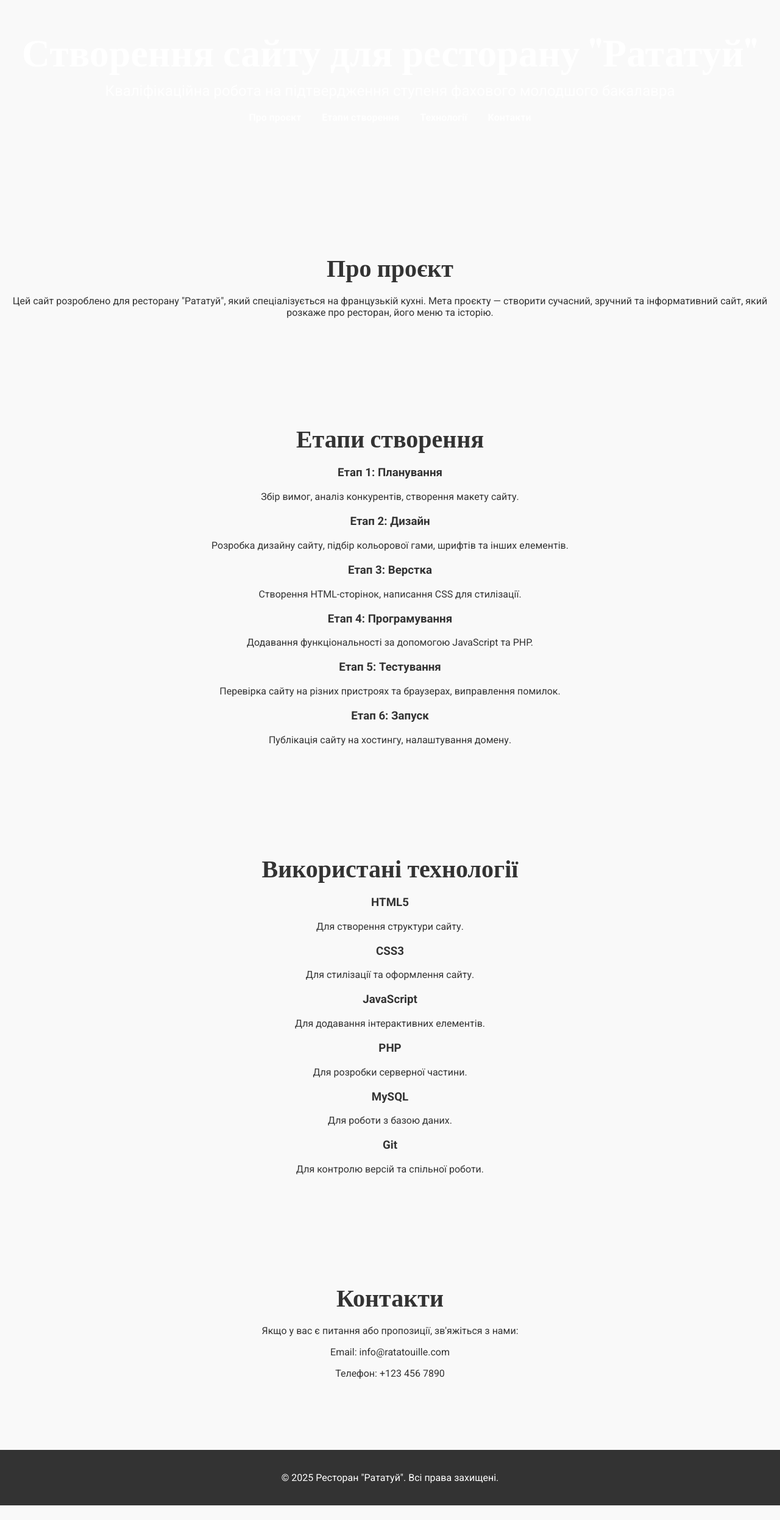
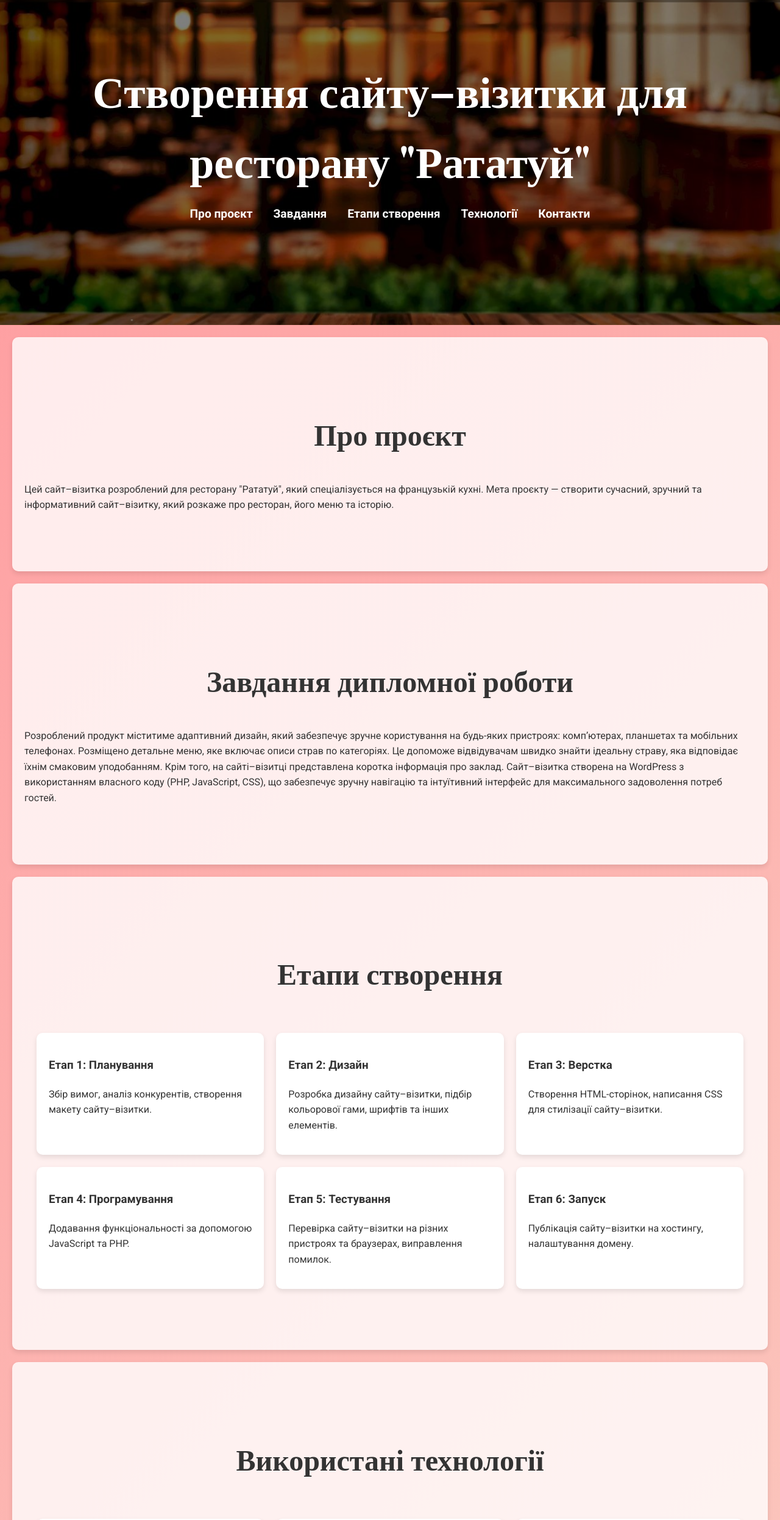
Before and after one commit to MikotaGarci/ratatouille, a plain HTML site: page index.html in a window 1280 px wide. Shown: the part 60-2553 px from the top of the page at 61% size. Before the commit the page ends 2529 px from the top, so only its background shows below. Drawn offline with nearby package versions, Linux system fonts and the light colour scheme.

Commit message:
Add files via upload

```diff
--- a/index.html
+++ b/index.html
@@ -3,18 +3,20 @@
 <head>
     <meta charset="UTF-8">
     <meta name="viewport" content="width=device-width, initial-scale=1.0">
-    <title>Створення сайту для ресторану "Рататуй"</title>
+    <title>Створення сайту–візитки для ресторану "Рататуй"</title>
     <link rel="stylesheet" href="styles.css">
-    <link href="https://fonts.googleapis.com/css2?family=Playfair+Display:wght@400;700&family=Roboto:wght@300;400;700&display=swap" rel="stylesheet">
+    <link href="https://fonts.googleapis.com/css2?family=Playfair+Display:wght@700&family=Roboto:wght@300;400;700&display=swap" rel="stylesheet">
+    <link rel="stylesheet" href="https://cdnjs.cloudflare.com/ajax/libs/font-awesome/6.0.0-beta3/css/all.min.css">
 </head>
 <body>
     <header>
         <div class="header-content">
-            <h1>Створення сайту для ресторану "Рататуй"</h1>
-            <p>Кваліфікаційна робота на підтвердження ступеня фахового молодшого бакалавра</p>
+            <h1>Створення сайту–візитки для ресторану "Рататуй"</h1>
+
             <nav>
                 <ul>
                     <li><a href="#about">Про проєкт</a></li>
+                    <li><a href="#task">Завдання</a></li>
                     <li><a href="#stages">Етапи створення</a></li>
                     <li><a href="#technologies">Технології</a></li>
                     <li><a href="#contact">Контакти</a></li>
@@ -25,22 +27,28 @@
 
     <section id="about">
         <h2>Про проєкт</h2>
-        <p>Цей сайт розроблено для ресторану "Рататуй", який спеціалізується на французькій кухні. Мета проєкту — створити сучасний, зручний та інформативний сайт, який розкаже про ресторан, його меню та історію.</p>
+        <p>Цей сайт–візитка розроблений для ресторану "Рататуй", який спеціалізується на французькій кухні. Мета проєкту — створити сучасний, зручний та інформативний сайт–візитку, який розкаже про ресторан, його меню та історію.</p>
+    </section>
+
+    <section id="task"">
+        <h2>Завдання дипломної роботи</h2>
+        <p>Розроблений продукт міститиме адаптивний дизайн, який забезпечує зручне користування на будь-яких пристроях: комп’ютерах, планшетах та мобільних телефонах. Розміщено детальне меню, яке включає описи страв по категоріях. Це допоможе відвідувачам швидко знайти ідеальну страву, яка відповідає їхнім смаковим уподобанням. Крім того, на сайті–візитці представлена коротка інформація про заклад. Сайт–візитка створена на WordPress з використанням власного коду (PHP, JavaScript, CSS), що забезпечує зручну навігацію та інтуїтивний інтерфейс для максимального задоволення потреб гостей.</p>
     </section>
 
     <section id="stages">
         <h2>Етапи створення</h2>
+        <div class="stage-grid">
             <div class="stage">
                 <h3>Етап 1: Планування</h3>
-            <p>Збір вимог, аналіз конкурентів, створення макету сайту.</p>
+                <p>Збір вимог, аналіз конкурентів, створення макету сайту–візитки.</p>
             </div>
             <div class="stage">
                 <h3>Етап 2: Дизайн</h3>
-            <p>Розробка дизайну сайту, підбір кольорової гами, шрифтів та інших елементів.</p>
+                <p>Розробка дизайну сайту–візитки, підбір кольорової гами, шрифтів та інших елементів.</p>
             </div>
             <div class="stage">
                 <h3>Етап 3: Верстка</h3>
-            <p>Створення HTML-сторінок, написання CSS для стилізації.</p>
+                <p>Створення HTML-сторінок, написання CSS для стилізації сайту–візитки.</p>
             </div>
             <div class="stage">
                 <h3>Етап 4: Програмування</h3>
@@ -48,47 +56,58 @@
             </div>
             <div class="stage">
                 <h3>Етап 5: Тестування</h3>
-            <p>Перевірка сайту на різних пристроях та браузерах, виправлення помилок.</p>
+                <p>Перевірка сайту–візитки на різних пристроях та браузерах, виправлення помилок.</p>
             </div>
             <div class="stage">
                 <h3>Етап 6: Запуск</h3>
-            <p>Публікація сайту на хостингу, налаштування домену.</p>
+                <p>Публікація сайту–візитки на хостингу, налаштування домену.</p>
+            </div>
         </div>
     </section>
 
     <section id="technologies">
         <h2>Використані технології</h2>
+        <div class="tech-grid">
             <div class="technology">
+                <i class="fab fa-html5"></i>
                 <h3>HTML5</h3>
-            <p>Для створення структури сайту.</p>
+                <p>Для створення структури сайту–візитки.</p>
             </div>
             <div class="technology">
+                <i class="fab fa-css3-alt"></i>
                 <h3>CSS3</h3>
-            <p>Для стилізації та оформлення сайту.</p>
+                <p>Для стилізації та оформлення сайту–візитки.</p>
             </div>
             <div class="technology">
+                <i class="fab fa-js"></i>
                 <h3>JavaScript</h3>
                 <p>Для додавання інтерактивних елементів.</p>
             </div>
             <div class="technology">
+                <i class="fab fa-php"></i>
                 <h3>PHP</h3>
                 <p>Для розробки серверної частини.</p>
             </div>
             <div class="technology">
+                <i class="fas fa-database"></i>
                 <h3>MySQL</h3>
                 <p>Для роботи з базою даних.</p>
             </div>
             <div class="technology">
+                <i class="fab fa-git"></i>
                 <h3>Git</h3>
                 <p>Для контролю версій та спільної роботи.</p>
+            </div>
         </div>
     </section>
 
     <section id="contact">
         <h2>Контакти</h2>
-        <p>Якщо у вас є питання або пропозиції, зв'яжіться з нами:</p>
-        <p>Email: info@ratatouille.com</p>
-        <p>Телефон: +123 456 7890</p>
+        <div class="contact-info">
+            <p><i class="fas fa-map-marker-alt"></i> Адрес: вул. Французька, 45, Полтава </p>
+            <p><i class="fas fa-phone"></i> Телефон: +3809535***19</p>
+            <p><i class="fas fa-envelope"></i> Email: info@ratatouille.com</p>
+        </div>
     </section>
 
     <footer>
--- a/script.js
+++ b/script.js
@@ -1,4 +1,4 @@
-// Можна додати інтерактивні елементи, наприклад, плавний скролл
+// Плавный скролл для навигации
 document.querySelectorAll('a[href^="#"]').forEach(anchor => {
     anchor.addEventListener('click', function (e) {
         e.preventDefault();
--- a/styles.css
+++ b/styles.css
@@ -1,32 +1,38 @@
+/* Основные стили */
 body {
     font-family: 'Roboto', sans-serif;
     margin: 0;
     padding: 0;
-    background-color: #f9f9f9;
+    background: linear-gradient(135deg, #ff9a9e 0%, #fad0c4 100%); /* Градиентный фон */
     color: #333;
+    line-height: 1.6;
 }
 
 header {
-    background: url('images/header-bg.jpg') no-repeat center center/cover;
+    background: linear-gradient(rgba(0, 0, 0, 0.5), rgba(0, 0, 0, 0.5)), url('images/header-bg.jpg') no-repeat center center/cover;
     color: #fff;
-    padding: 100px 20px;
+    padding: 150px 20px;
     text-align: center;
+    animation: fadeIn 2s ease-in-out;
 }
 
 header h1 {
     font-family: 'Playfair Display', serif;
-    font-size: 4rem;
+    font-size: 4.5rem;
     margin: 0;
+    animation: slideDown 1.5s ease-in-out;
 }
 
 header p {
-    font-size: 1.5rem;
+    font-size: 1.8rem;
     margin: 10px 0 20px;
+    animation: slideUp 1.5s ease-in-out;
 }
 
 nav ul {
     list-style: none;
     padding: 0;
+    animation: fadeIn 2.5s ease-in-out;
 }
 
 nav ul li {
@@ -38,21 +44,73 @@ nav ul li a {
     color: #fff;
     text-decoration: none;
     font-weight: bold;
+    font-size: 1.2rem;
+    transition: color 0.3s ease;
+}
+
+nav ul li a:hover {
+    color: #ff6f61;
 }
 
 section {
-    padding: 60px 20px;
-    text-align: center;
+    padding: 80px 20px;
+    text-align: left; /* Вирівнювання тексту по лівому краю */
+    background: rgba(255, 255, 255, 0.8); /* Полупрозрачный белый фон для секций */
+    margin: 20px;
+    border-radius: 10px;
+    box-shadow: 0 4px 8px rgba(0, 0, 0, 0.1);
 }
 
 section h2 {
     font-family: 'Playfair Display', serif;
-    font-size: 2.5rem;
-    margin-bottom: 20px;
+    font-size: 3rem;
+    margin-bottom: 40px;
+    color: #333;
+    text-align: center; /* Заголовок залишається по центру */
+}
+
+
+
+.stage-grid, .tech-grid {
+    display: grid;
+    grid-template-columns: repeat(auto-fit, minmax(300px, 1fr));
+    gap: 20px;
+    padding: 20px;
 }
 
 .stage, .technology {
-    margin: 20px 0;
+    background: #fff;
+    padding: 20px;
+    border-radius: 10px;
+    box-shadow: 0 4px 8px rgba(0, 0, 0, 0.1);
+    transition: transform 0.3s ease, box-shadow 0.3s ease;
+}
+
+.stage:hover, .technology:hover {
+    transform: translateY(-10px);
+    box-shadow: 0 8px 16px rgba(0, 0, 0, 0.2);
+}
+
+.technology i {
+    font-size: 3rem;
+    color: #ff6f61;
+    margin-bottom: 10px;
+}
+
+.contact-info {
+    text-align: left;
+    max-width: 600px;
+    margin: 0 auto;
+}
+
+.contact-info p {
+    font-size: 1.2rem;
+    margin: 15px 0;
+}
+
+.contact-info i {
+    margin-right: 10px;
+    color: #ff6f61;
 }
 
 footer {
@@ -62,3 +120,19 @@ footer {
     padding: 20px 0;
     margin-top: 40px;
 }
+
+/* Анимации */
+@keyframes fadeIn {
+    from { opacity: 0; }
+    to { opacity: 1; }
+}
+
+@keyframes slideDown {
+    from { transform: translateY(-50px); opacity: 0; }
+    to { transform: translateY(0); opacity: 1; }
+}
+
+@keyframes slideUp {
+    from { transform: translateY(50px); opacity: 0; }
+    to { transform: translateY(0); opacity: 1; }
+}
```
Also changed, not shown: images/header-bg.jpg (added). Lines whose indentation alone changed are shown as unchanged.
